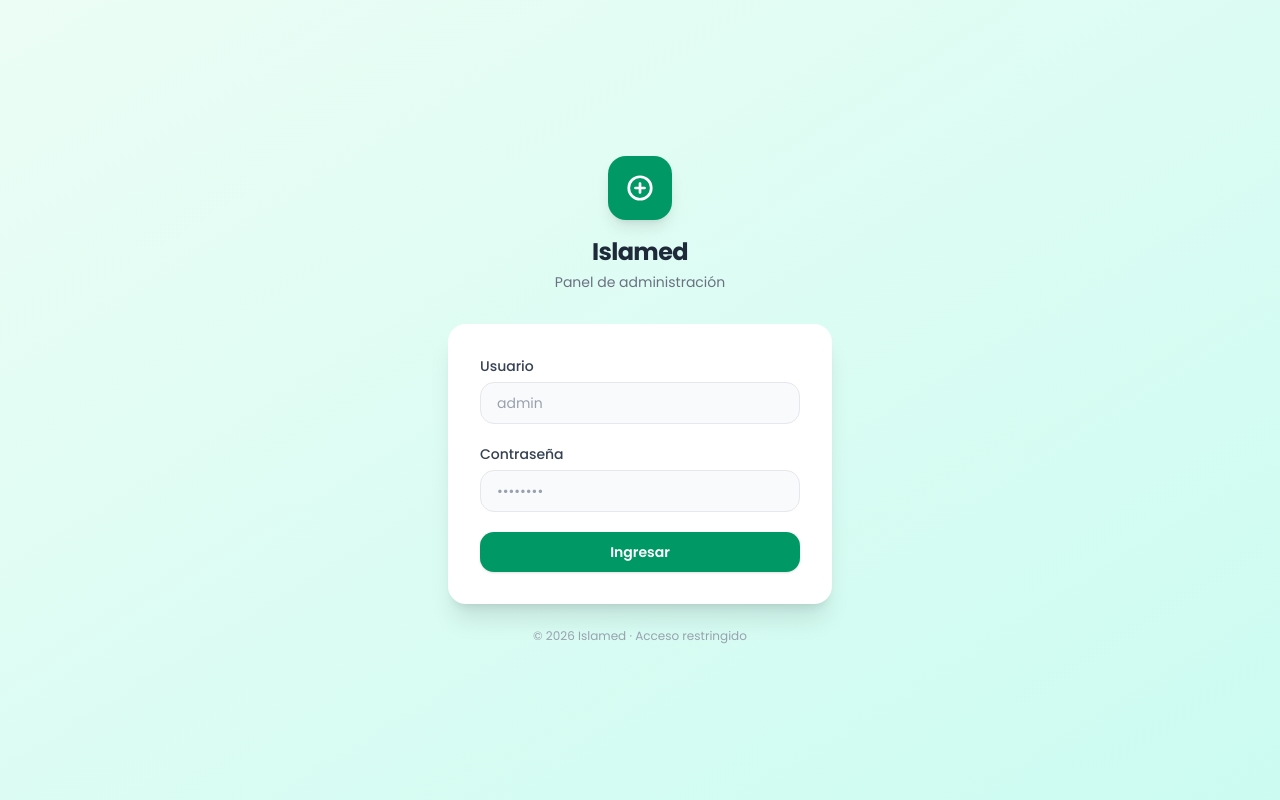
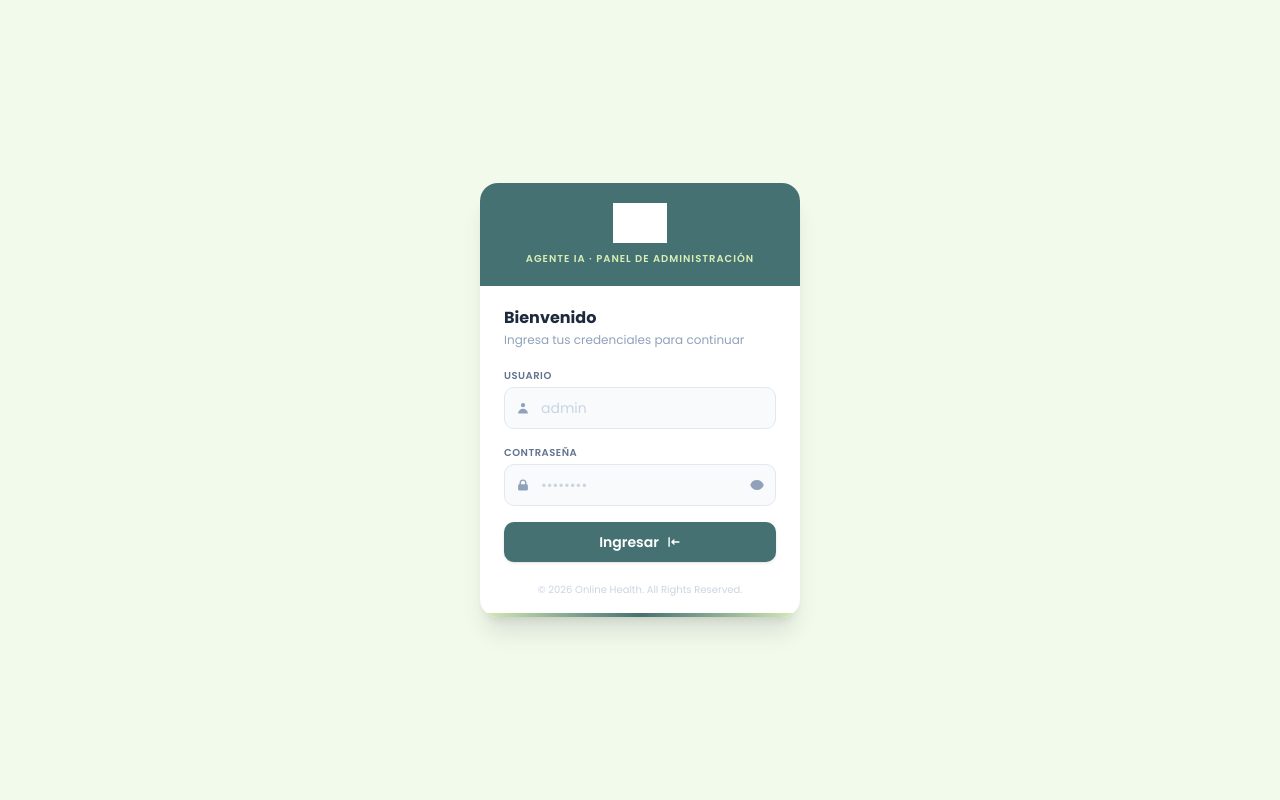
Before and after one commit to CalebCondor/panel_bot_chat, a Next.js app: page /login in a window 1280 px wide. Built offline with nearby package versions, Linux system fonts and the light colour scheme; grey boxes are pictures that could not be loaded.

Commit message:
fix: enhance login page layout and add password visibility toggle

```diff
--- a/src/app/login/page.tsx
+++ b/src/app/login/page.tsx
@@ -9,6 +9,7 @@ export default function LoginPage() {
   const [contrasena, setContrasena] = useState("");
   const [error, setError] = useState("");
   const [loading, setLoading] = useState(false);
+  const [showPassword, setShowPassword] = useState(false);
 
   useEffect(() => {
     if (typeof window !== "undefined" && sessionStorage.getItem("dr_panel_auth") === "1") {
@@ -34,33 +35,39 @@ export default function LoginPage() {
   };
 
   return (
-    <div className="min-h-full flex items-center justify-center bg-linear-to-br from-emerald-50 to-teal-100 dark:from-gray-900 dark:to-gray-800 px-4">
-      <div className="w-full max-w-sm">
-        {/* Logo / Título */}
-        <div className="text-center mb-8">
-          <div className="inline-flex items-center justify-center w-16 h-16 rounded-2xl bg-emerald-600 shadow-lg mb-4">
-            <svg className="w-9 h-9 text-white" fill="none" viewBox="0 0 24 24" stroke="currentColor" strokeWidth={1.8}>
-              <path strokeLinecap="round" strokeLinejoin="round" d="M9 12h6m-3-3v6M4.5 12a7.5 7.5 0 1115 0 7.5 7.5 0 01-15 0z" />
-            </svg>
-          </div>
-          <h1 className="text-2xl font-bold text-gray-800 dark:text-white tracking-tight">
-            Islamed
-          </h1>
-          <p className="text-sm text-gray-500 dark:text-gray-400 mt-1">
-            Panel de administración
+    <div className="min-h-screen flex items-center justify-center bg-[#F2FAEC] px-4">
+      {/* Card */}
+      <div className="w-full max-w-xs bg-white rounded-2xl shadow-xl overflow-hidden">
+
+        {/* Top brand band */}
+        <div className="flex flex-col items-center justify-center gap-2 bg-[#467173] px-6 py-5">
+          <img
+            src="https://islandmedpr.com/assets/images/logo-islandmed.png"
+            alt="Doctor Recetas"
+            className="h-10 w-auto object-contain select-none brightness-0 invert"
+          />
+          <p className="text-[#D9EFB5] text-[10px] font-semibold tracking-widest uppercase">
+            Agente IA · Panel de Administración
           </p>
         </div>
 
-        {/* Card de login */}
-        <div className="bg-white dark:bg-gray-900 rounded-2xl shadow-xl p-8">
-          <form onSubmit={handleSubmit} className="space-y-5" noValidate>
-            <div>
-              <label
-                htmlFor="usuario"
-                className="block text-sm font-medium text-gray-700 dark:text-gray-300 mb-1.5"
-              >
+        {/* Form area */}
+        <div className="px-6 py-5">
+          <h2 className="text-base font-bold text-slate-800 mb-0.5">Bienvenido</h2>
+          <p className="text-xs text-slate-400 mb-5">Ingresa tus credenciales para continuar</p>
+
+          <form onSubmit={handleSubmit} className="space-y-4" noValidate>
+            {/* Usuario */}
+            <div className="space-y-1">
+              <label htmlFor="usuario" className="block text-[10px] font-semibold text-slate-500 uppercase tracking-wider">
                 Usuario
               </label>
+              <div className="relative">
+                <span className="absolute inset-y-0 left-3 flex items-center text-slate-400 pointer-events-none">
+                  <svg className="w-3.5 h-3.5" xmlns="http://www.w3.org/2000/svg" viewBox="0 0 20 20" fill="currentColor">
+                    <path fillRule="evenodd" d="M10 9a3 3 0 100-6 3 3 0 000 6zm-7 9a7 7 0 1114 0H3z" clipRule="evenodd" />
+                  </svg>
+                </span>
                 <input
                   id="usuario"
                   type="text"
@@ -68,49 +75,97 @@ export default function LoginPage() {
                   value={usuario}
                   onChange={(e) => setUsuario(e.target.value)}
                   required
-                className="w-full px-4 py-2.5 rounded-xl border border-gray-200 dark:border-gray-700 bg-gray-50 dark:bg-gray-800 text-gray-900 dark:text-white placeholder-gray-400 focus:outline-none focus:ring-2 focus:ring-emerald-500 focus:border-transparent transition text-base md:text-sm"
+                  className="w-full pl-9 pr-3 py-2.5 rounded-lg border border-slate-200 bg-slate-50 text-slate-900 placeholder-slate-300 focus:outline-none focus:ring-2 focus:ring-[#467173] focus:border-transparent transition text-sm"
                   placeholder="admin"
                 />
               </div>
+            </div>
 
-            <div>
-              <label
-                htmlFor="contrasena"
-                className="block text-sm font-medium text-gray-700 dark:text-gray-300 mb-1.5"
-              >
+            {/* Contraseña */}
+            <div className="space-y-1">
+              <label htmlFor="contrasena" className="block text-[10px] font-semibold text-slate-500 uppercase tracking-wider">
                 Contraseña
               </label>
+              <div className="relative">
+                <span className="absolute inset-y-0 left-3 flex items-center text-slate-400 pointer-events-none">
+                  <svg className="w-3.5 h-3.5" xmlns="http://www.w3.org/2000/svg" viewBox="0 0 20 20" fill="currentColor">
+                    <path fillRule="evenodd" d="M5 9V7a5 5 0 0110 0v2a2 2 0 012 2v5a2 2 0 01-2 2H5a2 2 0 01-2-2v-5a2 2 0 012-2zm8-2v2H7V7a3 3 0 016 0z" clipRule="evenodd" />
+                  </svg>
+                </span>
                 <input
                   id="contrasena"
-                type="password"
+                  type={showPassword ? "text" : "password"}
                   autoComplete="current-password"
                   value={contrasena}
                   onChange={(e) => setContrasena(e.target.value)}
                   required
-                className="w-full px-4 py-2.5 rounded-xl border border-gray-200 dark:border-gray-700 bg-gray-50 dark:bg-gray-800 text-gray-900 dark:text-white placeholder-gray-400 focus:outline-none focus:ring-2 focus:ring-emerald-500 focus:border-transparent transition text-base md:text-sm"
+                  className="w-full pl-9 pr-9 py-2.5 rounded-lg border border-slate-200 bg-slate-50 text-slate-900 placeholder-slate-300 focus:outline-none focus:ring-2 focus:ring-[#467173] focus:border-transparent transition text-sm"
                   placeholder="••••••••"
                 />
+                <button
+                  type="button"
+                  onClick={() => setShowPassword(v => !v)}
+                  className="absolute inset-y-0 right-3 flex items-center text-slate-400 hover:text-[#467173] transition-colors"
+                  tabIndex={-1}
+                  aria-label={showPassword ? "Ocultar contraseña" : "Mostrar contraseña"}
+                >
+                  {showPassword ? (
+                    <svg className="w-3.5 h-3.5" xmlns="http://www.w3.org/2000/svg" viewBox="0 0 20 20" fill="currentColor">
+                      <path fillRule="evenodd" d="M3.28 2.22a.75.75 0 00-1.06 1.06l14.5 14.5a.75.75 0 101.06-1.06l-1.745-1.745a10.029 10.029 0 003.3-4.38 1.651 1.651 0 000-1.185A10.004 10.004 0 009.999 3a9.956 9.956 0 00-4.744 1.194L3.28 2.22zM7.752 6.69l1.092 1.092a2.5 2.5 0 013.374 3.373l1.091 1.092a4 4 0 00-5.557-5.557z" clipRule="evenodd" />
+                      <path d="M10.748 13.93l2.523 2.523a9.987 9.987 0 01-3.27.547c-4.258 0-7.894-2.66-9.337-6.41a1.651 1.651 0 010-1.186A10.007 10.007 0 012.839 6.02L6.07 9.252a4 4 0 004.678 4.678z" />
+                    </svg>
+                  ) : (
+                    <svg className="w-3.5 h-3.5" xmlns="http://www.w3.org/2000/svg" viewBox="0 0 20 20" fill="currentColor">
+                      <path d="M10 12.5a2.5 2.5 0 100-5 2.5 2.5 0 000 5z" />
+                      <path fillRule="evenodd" d="M.664 10.59a1.651 1.651 0 010-1.186A10.004 10.004 0 0110 3c4.257 0 7.893 2.66 9.336 6.41.147.381.146.804 0 1.186A10.004 10.004 0 0110 17c-4.257 0-7.893-2.66-9.336-6.41z" clipRule="evenodd" />
+                    </svg>
+                  )}
+                </button>
+              </div>
             </div>
 
+            {/* Error */}
             {error && (
-              <p className="text-sm text-red-600 dark:text-red-400 bg-red-50 dark:bg-red-900/20 px-4 py-2.5 rounded-xl">
+              <div className="flex items-center gap-2 px-3 py-2.5 rounded-lg bg-red-50 border border-red-100 text-red-600 text-xs">
+                <svg className="w-3.5 h-3.5 shrink-0" xmlns="http://www.w3.org/2000/svg" viewBox="0 0 20 20" fill="currentColor">
+                  <path fillRule="evenodd" d="M18 10a8 8 0 11-16 0 8 8 0 0116 0zm-7 4a1 1 0 11-2 0 1 1 0 012 0zm-1-9a1 1 0 00-1 1v4a1 1 0 102 0V6a1 1 0 00-1-1z" clipRule="evenodd" />
+                </svg>
                 {error}
-              </p>
+              </div>
             )}
 
+            {/* Submit */}
             <button
               type="submit"
               disabled={loading}
-              className="w-full py-2.5 px-4 bg-emerald-600 hover:bg-emerald-700 disabled:bg-emerald-400 text-white font-semibold rounded-xl transition-colors shadow-sm text-sm focus:outline-none focus:ring-2 focus:ring-emerald-500 focus:ring-offset-2"
+              className="w-full flex items-center justify-center gap-2 py-2.5 px-4 bg-[#467173] hover:bg-[#355759] disabled:opacity-70 text-white font-semibold rounded-lg transition-colors shadow-sm text-sm focus:outline-none focus:ring-2 focus:ring-[#467173] focus:ring-offset-2"
             >
-              {loading ? "Verificando…" : "Ingresar"}
+              {loading ? (
+                <>
+                  <div className="w-3.5 h-3.5 border-2 border-white/30 border-t-white rounded-full animate-spin" />
+                  Verificando…
+                </>
+              ) : (
+                <>
+                  Ingresar
+                  <svg className="w-3.5 h-3.5" xmlns="http://www.w3.org/2000/svg" viewBox="0 0 20 20" fill="currentColor">
+                    <path fillRule="evenodd" d="M3 3a1 1 0 011 1v12a1 1 0 11-2 0V4a1 1 0 011-1zm7.707 3.293a1 1 0 010 1.414L9.414 9H17a1 1 0 110 2H9.414l1.293 1.293a1 1 0 01-1.414 1.414l-3-3a1 1 0 010-1.414l3-3a1 1 0 011.414 0z" clipRule="evenodd" />
+                  </svg>
+                </>
+              )}
             </button>
           </form>
         </div>
 
-        <p className="text-center text-xs text-gray-400 mt-6">
-          © {new Date().getFullYear()} Islamed · Acceso restringido
+        {/* Footer inside card */}
+        <div className="px-6 pb-4 text-center">
+          <p className="text-[10px] text-slate-300">
+            © {new Date().getFullYear()} Online Health. All Rights Reserved.
           </p>
+        </div>
+
+        {/* Bottom accent strip */}
+        <div className="h-1 bg-gradient-to-r from-[#D9EFB5] via-[#467173] to-[#D9EFB5]" />
       </div>
     </div>
   );
```
Lines whose indentation alone changed are shown as unchanged.
